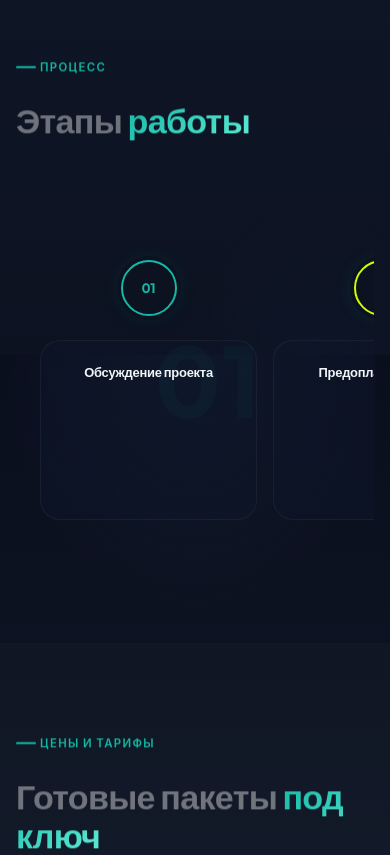
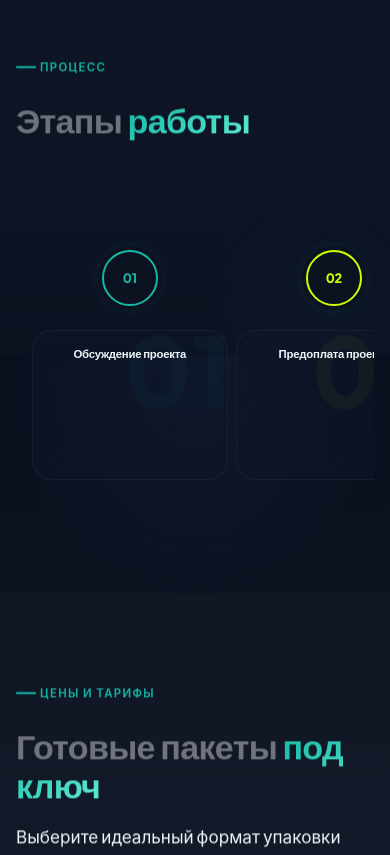
Before and after one commit to osipreg1987-maker/Designersite, a Python web app: template templates/index.html in a window 390 px wide. Shown: the part 3865-4720 px from the top of the page. Run offline with Jinja, Linux system fonts and the light colour scheme; the template is opened without the code that fills it, so the values that code supplies are empty; some web fonts are replaced.

Commit message:
Process steps: smaller and closer together on mobile

```diff
--- a/static/css/layout.css
+++ b/static/css/layout.css
@@ -1106,8 +1106,8 @@
   .process-timeline {
     flex-wrap: nowrap;
     overflow-x: auto;
-    gap: var(--space-md);
-    padding: 40px var(--space-lg);
+    gap: var(--space-sm);
+    padding: 30px var(--space-md);
     -webkit-overflow-scrolling: touch;
     scroll-snap-type: x mandatory;
   }
@@ -1122,28 +1122,15 @@
   }
 
   .process-step {
-    flex: 0 0 70%;
-    scroll-snap-align: center;
-    min-width: 220px;
-  }
-
-  .process-step__card {
-    max-width: 100%;
-    height: 200px;
-  }
-}
-
-@media (max-width: 640px) {
-  .process-step {
-    flex: 0 0 70%;
+    flex: 0 0 60%;
     scroll-snap-align: center;
     min-width: 200px;
   }
 
   .process-step__card {
     max-width: 100%;
-    height: 180px;
-    padding: 24px 16px;
+    height: 170px;
+    padding: 20px 16px;
   }
 
   .process-step__title {
@@ -1152,6 +1139,28 @@
 
   .process-step__text {
     font-size: 0.65rem;
+  }
+}
+
+@media (max-width: 640px) {
+  .process-step {
+    flex: 0 0 60%;
+    scroll-snap-align: center;
+    min-width: 180px;
+  }
+
+  .process-step__card {
+    max-width: 100%;
+    height: 150px;
+    padding: 16px 12px;
+  }
+
+  .process-step__title {
+    font-size: var(--text-xs);
+  }
+
+  .process-step__text {
+    font-size: 0.6rem;
   }
 }
 
```
